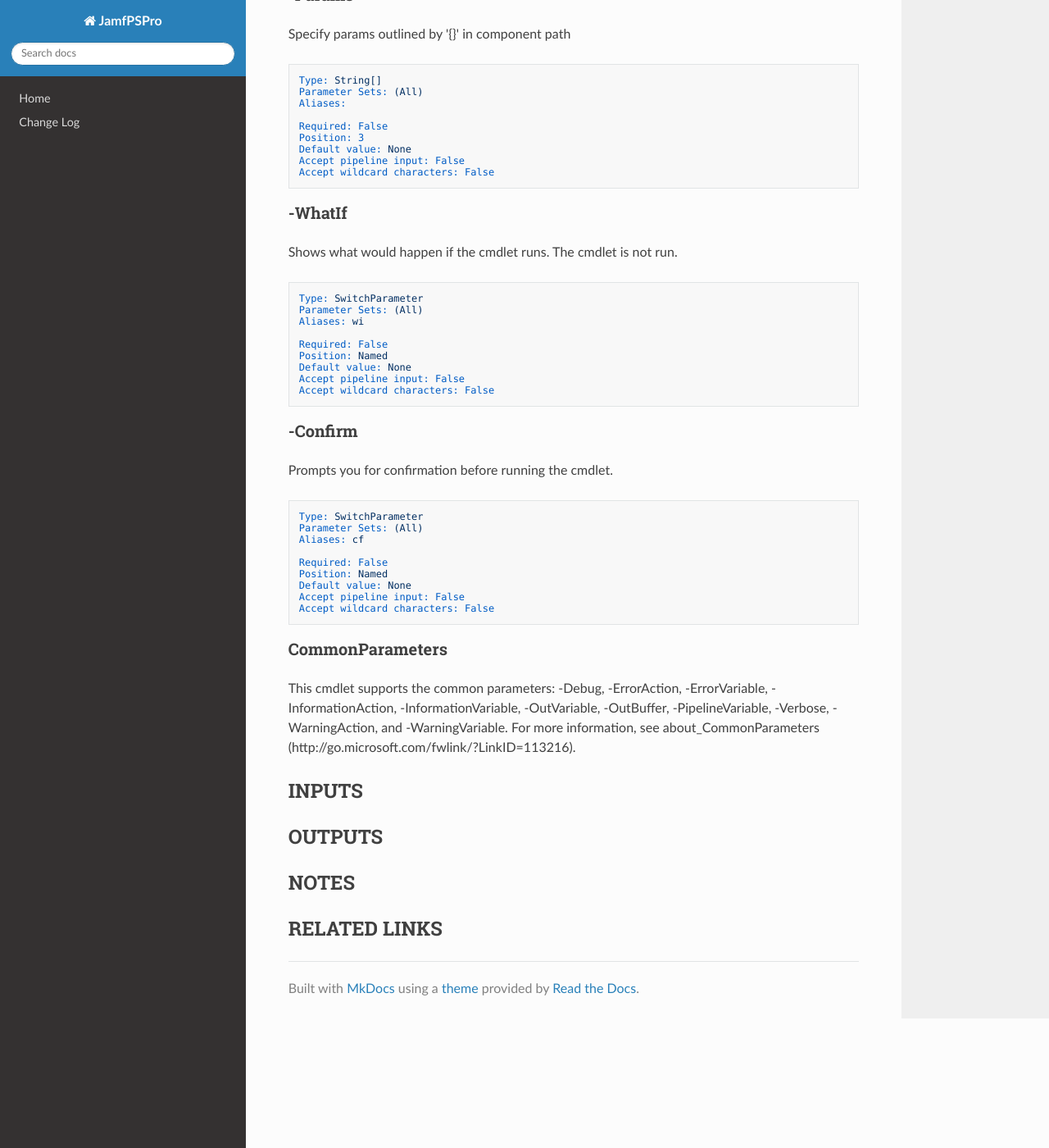
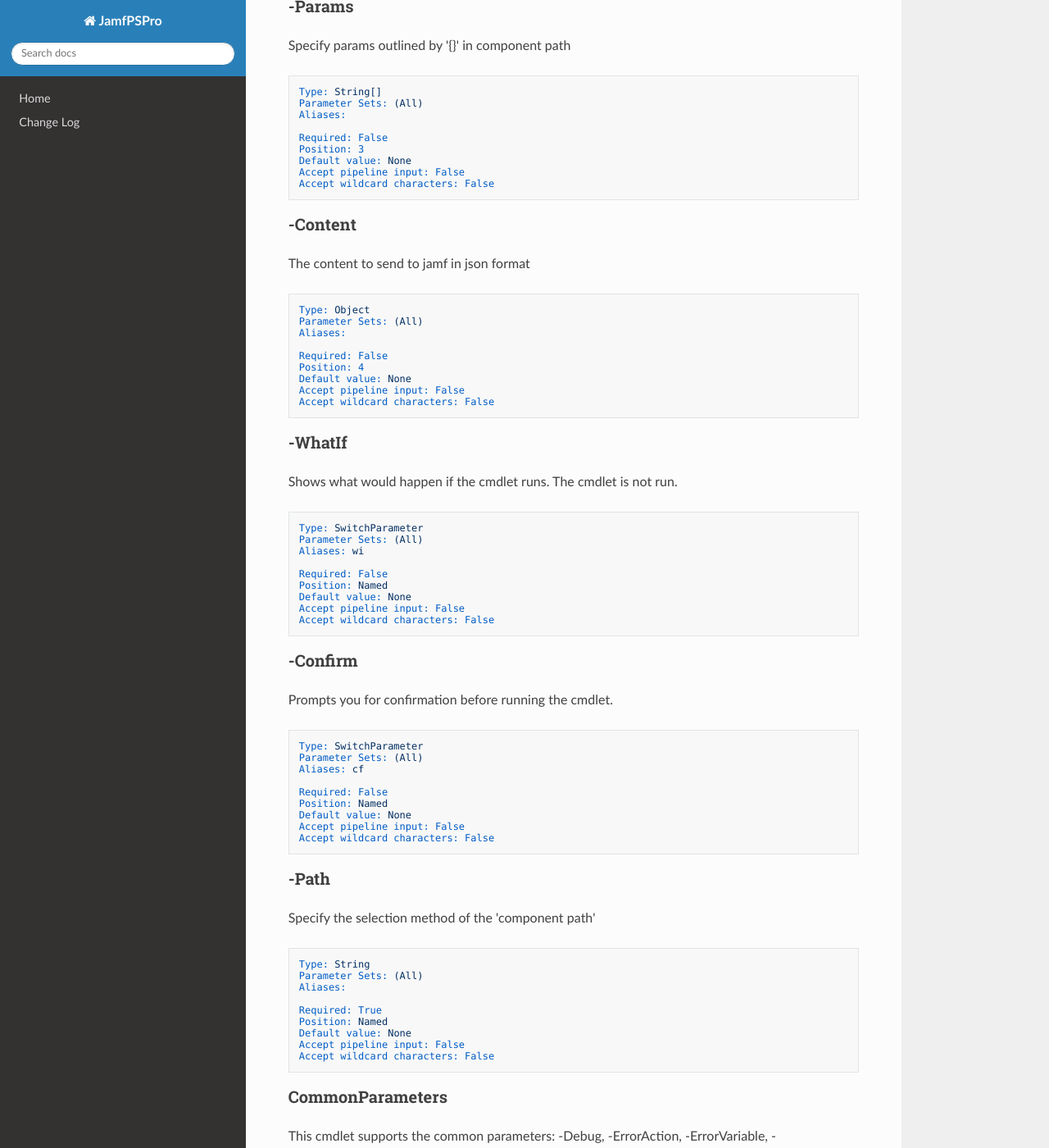
Before and after one commit to TrustyTristan/JamfPSPro, an MkDocs documentation site: the page built from docs/New-Jamf.md, in a window 1280 px wide and 1400 px high, scrolled down 1090 px. Shown: the whole window at 82% size. Built offline with MkDocs 1.6.1, drawn with Linux system fonts in a browser that asks for light colours; nearby versions of some CDN libraries; some of the changed text lies outside the part shown.

Commit message:
Updated docs with dynamic param

````diff
--- a/docs/New-Jamf.md
+++ b/docs/New-Jamf.md
@@ -13,7 +13,8 @@ Sets/Post data from Jamf Pro
 ## SYNTAX
 
 ```
-New-Jamf [-Component] <String> [[-Params] <String[]>] [-WhatIf] [-Confirm] [<CommonParameters>]
+New-Jamf [-Component] <String> [[-Params] <String[]>] [[-Content] <Object>] [-WhatIf] [-Confirm] -Path <String>
+ [<CommonParameters>]
 ```
 
 ## DESCRIPTION
@@ -63,6 +64,21 @@ Accept pipeline input: False
 Accept wildcard characters: False
 ```
 
+### -Content
+The content to send to jamf in json format
+
+```yaml
+Type: Object
+Parameter Sets: (All)
+Aliases:
+
+Required: False
+Position: 4
+Default value: None
+Accept pipeline input: False
+Accept wildcard characters: False
+```
+
 ### -WhatIf
 Shows what would happen if the cmdlet runs.
 The cmdlet is not run.
@@ -94,6 +110,21 @@ Accept pipeline input: False
 Accept wildcard characters: False
 ```
 
+### -Path
+Specify the selection method of the 'component path'
+
+```yaml
+Type: String
+Parameter Sets: (All)
+Aliases:
+
+Required: True
+Position: Named
+Default value: None
+Accept pipeline input: False
+Accept wildcard characters: False
+```
+
 ### CommonParameters
 This cmdlet supports the common parameters: -Debug, -ErrorAction, -ErrorVariable, -InformationAction, -InformationVariable, -OutVariable, -OutBuffer, -PipelineVariable, -Verbose, -WarningAction, and -WarningVariable.
 For more information, see about_CommonParameters (http://go.microsoft.com/fwlink/?LinkID=113216).
````
Also changed, not shown: docs/Get-Jamf.md (+16 -1 lines), docs/JamfPSPro.md (+1 -1 lines), docs/Remove-Jamf.md (+17 -1 lines), docs/Set-Jamf.md (+16 -1 lines).
